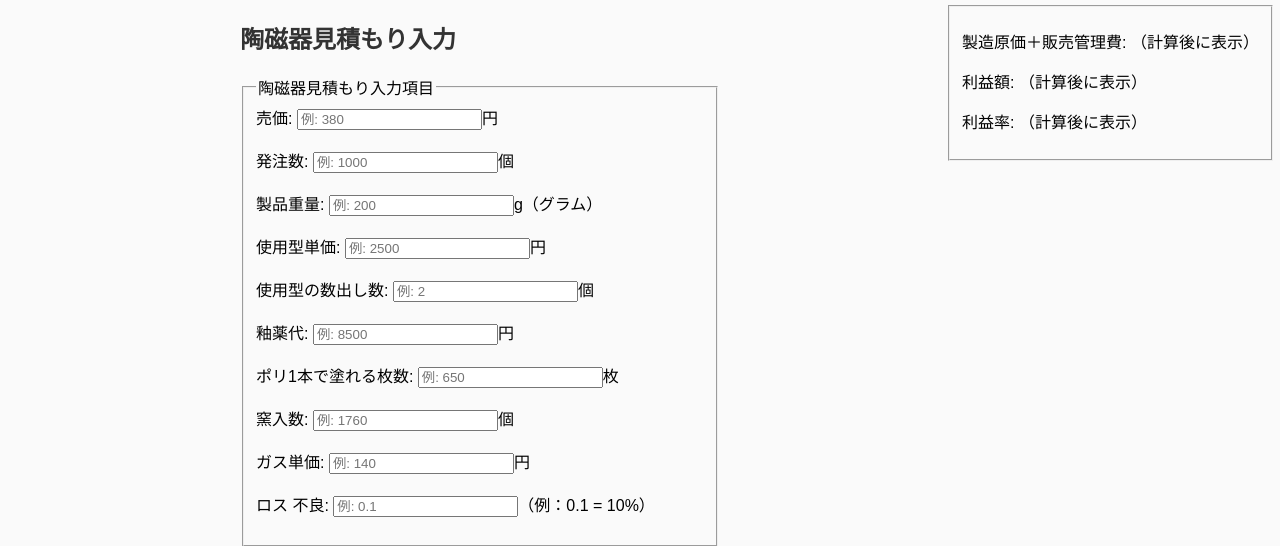
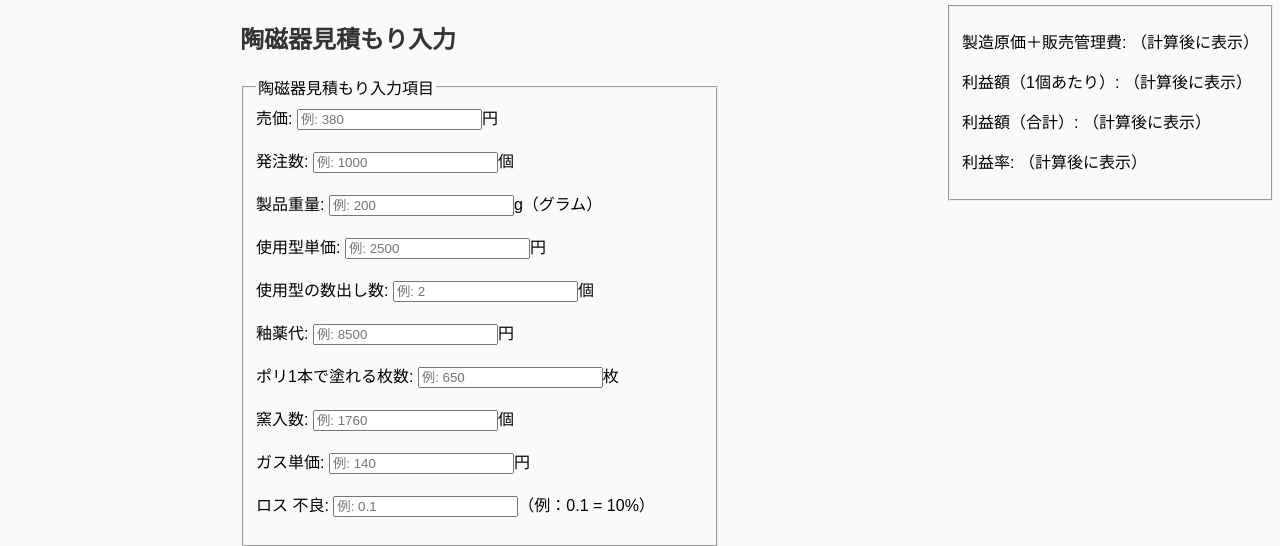
Before and after one commit to yoshikazu-hanihara/flask-project, a Flask app: page /dashboard/ in a window 1280 px wide. Shown: the top 546 px of the page. Run offline with Flask 3, Linux system fonts and the light colour scheme.

Commit message:
Update dashboard.html

```diff
--- a/templates/dashboard.html
+++ b/templates/dashboard.html
@@ -332,7 +332,8 @@
     <!-- 結果表示エリア（フォーム外） -->
     <div id="tohki-goukei" class="formbox-0">
       <p id="production_plus_sales_display">製造原価＋販売管理費: （計算後に表示）</p>
-      <p id="profit_amount_display">利益額: （計算後に表示）</p>
+      <p id="profit_amount_display">利益額（1個あたり）: （計算後に表示）</p>
+      <p id="profit_amount_total_display">利益額（合計）: （計算後に表示）</p>
       <p id="profit_ratio_display">利益率: （計算後に表示）</p>
     </div>
 
@@ -374,7 +375,9 @@
           document.getElementById('production_plus_sales_display').innerText =
               "製造原価＋販売管理費: " + data.production_plus_sales;
           document.getElementById('profit_amount_display').innerText =
-              "利益額: " + data.profit_amount;
+              "利益額（1個あたり）: " + data.profit_amount;
+          document.getElementById('profit_amount_total_display').innerText =
+              "利益額（合計）: " + data.profit_amount_total;
           document.getElementById('profit_ratio_display').innerText =
               "利益率: " + data.profit_ratio.toFixed(2) + "%";
           document.getElementById('raw_material_cost_total_display').innerText =
@@ -388,7 +391,7 @@
           document.getElementById('manufacturing_cost_ratio_display').innerText =
               "製造販管費原価率: " + data.manufacturing_cost_ratio.toFixed(2) + "%";
           document.getElementById('sales_admin_cost_total_display').innerText =
-              "販売管理費合計: " + data.sales_admin_cost_total;
+              "販売管理費（1個あたり）: " + data.sales_admin_cost_total;
           document.getElementById('sales_admin_cost_ratio_display').innerText =
               "販売管理費率: " + data.sales_admin_cost_ratio.toFixed(2) + "%";
 
@@ -459,9 +462,9 @@
           document.getElementById('production_plus_sales_display').innerText =
               "製造原価＋販売管理費: " + msg;
           document.getElementById('profit_amount_display').innerText =
-              "利益額: " + msg;
-          document.getElementById('profit_ratio_display').innerText =
-              "利益率: " + msg;
+              "利益額（1個あたり）: " + msg;
+          document.getElementById('profit_amount_total_display').innerText =
+              "利益額（合計）: " + msg;
           document.getElementById('raw_material_cost_total_display').innerText =
               "原材料費合計: " + msg;
           document.getElementById('raw_material_cost_ratio_display').innerText =
```
